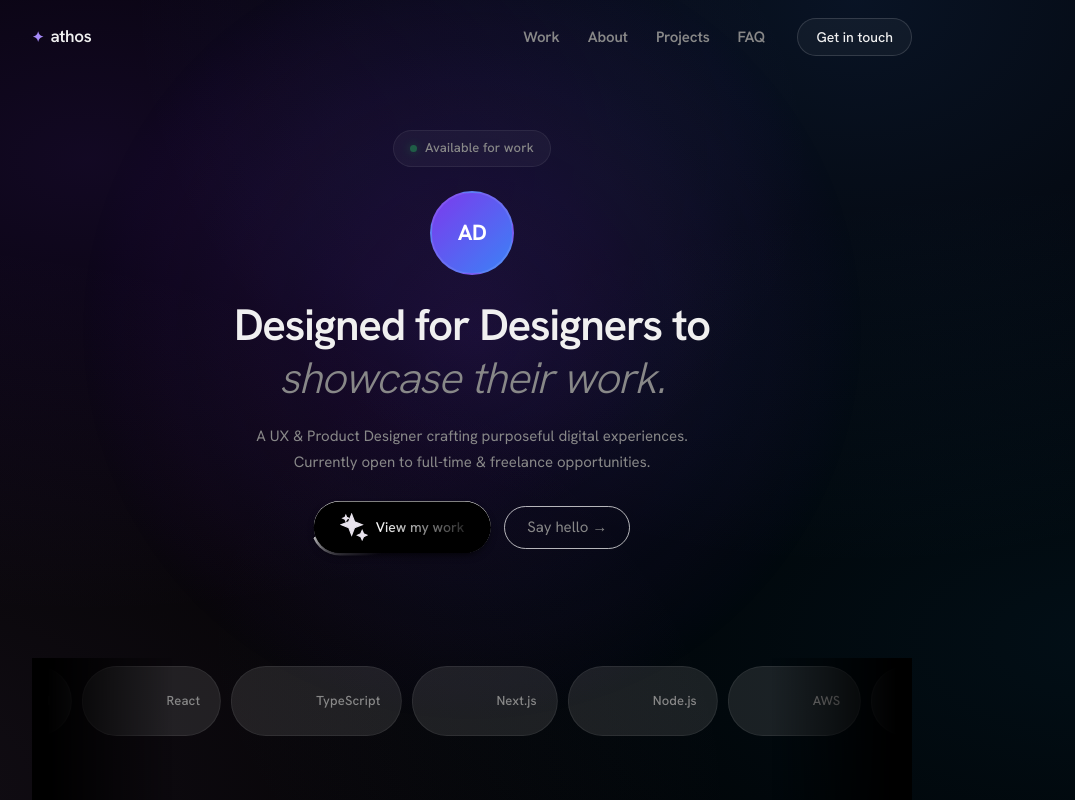
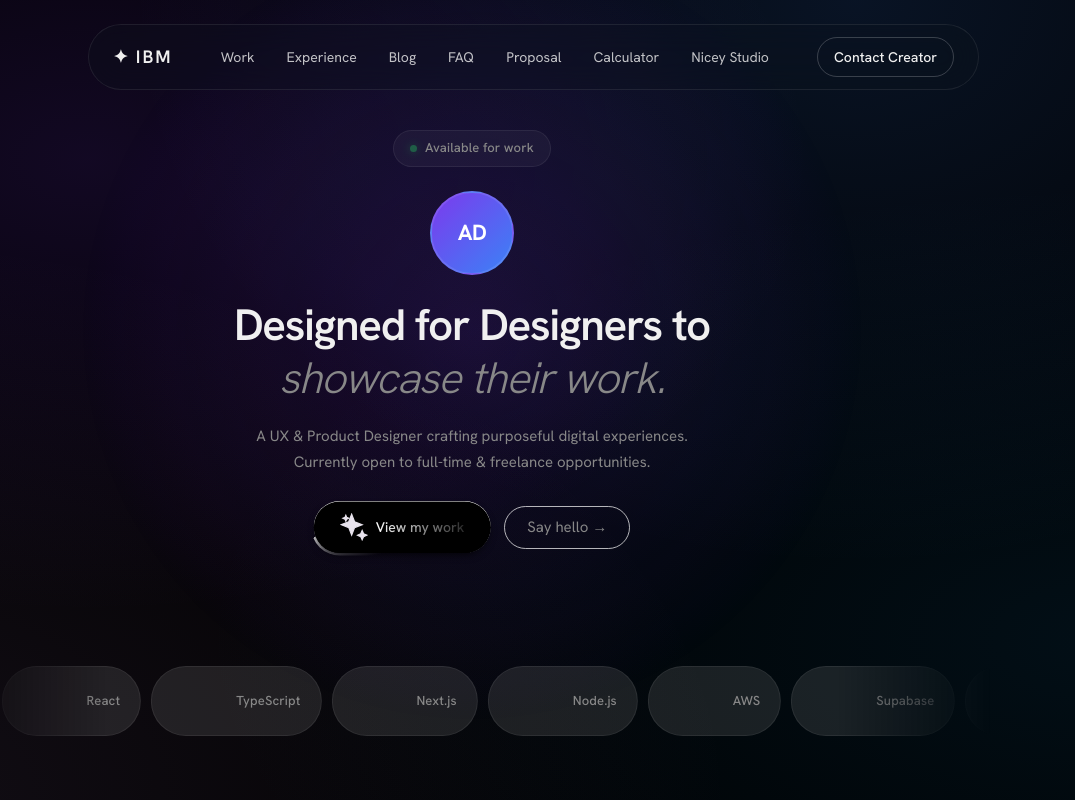
Before and after one commit to ibrahimthadathil/work-portfolio, a Next.js app: page / in a window 1280 px wide. Shown: the top 800 px of the page, without its empty margins (168-1243 px from the left). Built offline with nearby package versions, Linux system fonts and the light colour scheme; some icons are missing; a web font is replaced by a local one.

Commit message:
Refactor styles and layout for Navbar, Skills, and Experience components; update animations and improve responsiveness

```diff
--- a/app/globals.css
+++ b/app/globals.css
@@ -354,7 +354,7 @@ body {
   background-size: 200% 200%;
 
   /* Apply the waving animation: 15s duration, smooth easing, infinite loop, reverses back and forth */
-  animation: waveGradient 15s ease infinite alternate;
+  animation: waveGradient 5s ease infinite alternate;
 
   color: var(--text-primary);
   line-height: 1.6;
@@ -409,8 +409,8 @@ button {
    SELECTION
    ============================================ */
 ::selection {
-  background: var(--accent-purple-glow);
-  color: var(--accent-purple-light);
+  background: var(--accent-blue-glow);
+  color: var(--accent-yellow-light);
 }
 
 /* ============================================
--- a/components/Experience.module.css
+++ b/components/Experience.module.css
@@ -1,15 +1,24 @@
-.section { border-top: 1px solid var(--border); }
+
 
 .header { margin-bottom: 28px; }
 
 /* Section label — type-h2-13: 13px 500 lh:1.60 ls:0.78px */
 .sectionTitle {
-  font-size: var(--text-13);
-  font-weight: 500;
-  line-height: 1.60;
-  letter-spacing: var(--tracking-0-78);
-  text-transform: uppercase;
-  color: var(--text-muted);
+  display: flex;
+  align-items: center;
+  gap: 12px;
+  color: var(--text-primary);
+  font-size: var(--text-24, 24px);
+  font-weight: 300; /* Lighter font weight to match the reference */
+  margin-bottom: 24px; /* Increased gap before the skills block */
+}
+
+.orangeDot {
+  display: inline-block;
+  width: 10px; /* Slightly smaller dot */
+  height: 10px;
+  background-color: var(--color-orange, #ff6c0a);
+  border-radius: 50%;
 }
 
 .list { display: flex; flex-direction: column; }
--- a/components/Experience.tsx
+++ b/components/Experience.tsx
@@ -40,7 +40,9 @@ export default function Experience() {
           viewport={{ once: true }}
           transition={{ duration: 0.6 }}
         >
-          <h2 className={styles.sectionTitle}>Experience</h2>
+          <h2 className={styles.sectionTitle}>
+            <span className={styles.orangeDot}></span> Experience
+          </h2>
         </motion.div>
 
         <div className={styles.list}>
--- a/components/Hero.module.css
+++ b/components/Hero.module.css
@@ -339,11 +339,25 @@
 /* ── Infinite Marquee ── */
 .marqueeOuter {
   position: relative;
-  width: calc(100% - 25rem);
+  width: calc(100% - 15rem);
   margin-inline: 5rem;
   overflow: hidden;
   padding-bottom: 56px;
   box-sizing: border-box;
+  -webkit-mask-image: linear-gradient(
+    to right,
+    transparent 0%,
+    black 15%,   /* Content fully visible starting at 15% from left */
+    black 85%,   /* Content stays fully visible until 85% */
+    transparent 100%
+  );
+  mask-image: linear-gradient(
+    to right,
+    transparent 0%,
+    black 15%,
+    black 85%,
+    transparent 100%
+  );
 }
 .fadeEdge {
   position: absolute;
@@ -353,14 +367,7 @@
   z-index: 2;
   pointer-events: none;
 }
-.fadeLeft {
-  left: 0;
-  background: linear-gradient(to right, var(--bg-primary) 10%, transparent);
-}
-.fadeRight {
-  right: 0;
-  background: linear-gradient(to left, var(--bg-primary) 10%, transparent);
-}
+
 
 .marqueeTrack {
   display: flex;
--- a/components/Navbar.module.css
+++ b/components/Navbar.module.css
@@ -1,89 +1,104 @@
+/* Navbar.module.css */
+
 .nav {
   position: fixed;
-  top: 0; left: 0; right: 0;
+  top: 24px; /* Floats away from the top edge */
+  left: 20%;
+  transform: translateX(-50%); /* Centers the capsule */
   z-index: 100;
-  padding: 18px 0;
-  transition: background 0.4s ease, backdrop-filter 0.4s ease, border-color 0.4s ease;
-  border-bottom: 1px solid transparent;
+
+  /* Capsule Shape & Constraints */
+  width: max-content;
+  max-width: 95vw;
+  border-radius: 999px;
+
+  /* Glass Effect & Thin Border */
+  background-color: rgba(15, 21, 31, 0.3); /* Translucent dark background */
+  backdrop-filter: blur(16px);
+  -webkit-backdrop-filter: blur(16px);
+  border: 1px solid rgba(255, 255, 255, 0.08); /* Thin, subtle border */
+
+  padding: 12px 24px;
+  transition: all 0.3s ease;
 }
 
+/* Optional: Slight color change or shrink when scrolling */
 .nav.scrolled {
-  background: rgba(8, 8, 8, 0.78);
-  backdrop-filter: blur(20px);
-  -webkit-backdrop-filter: blur(20px);
-  border-bottom-color: var(--border);
+  background-color: rgba(15, 21, 31, 0.6);
+  border: 1px solid rgba(255, 255, 255, 0.12);
+  padding: 10px 20px;
 }
 
 .inner {
-  max-width: var(--max-width);
-  margin: 0 auto;
-  padding: 0 var(--container-pad);
+  display: flex;
+  align-items: center;
+  justify-content: space-between;
+  gap: 48px; /* Spacing between logo, links, and button */
+}
+
+.logo {
+  display: flex;
+  align-items: center;
+  gap: 8px;
+  font-weight: 600;
+  font-size: var(--text-18, 18px);
+  letter-spacing: var(--tracking-neg-0-36, -0.36px);
+  color: var(--text-primary, #ffffff);
+}
+
+.logoIcon {
+  color: var(--text-primary, #ffffff);
+}
+
+.logoText {
+  text-transform: uppercase;
+  letter-spacing: 2px;
+}
+
+.links {
   display: flex;
   align-items: center;
   gap: 32px;
-}
-
-/* Logo — type-heading-17: 17px 600 ls:-0.34px */
-.logo {
-  display: flex;
-  align-items: center;
-  gap: 7px;
-  font-size: var(--text-17);
-  font-weight: 600;
-  letter-spacing: var(--tracking-neg-0-34);
-  color: var(--text-primary);
-  text-decoration: none;
-  margin-right: auto;
-  line-height: 1.60;
-}
-
-.logoIcon {
-  color: var(--accent-purple-light);
-  font-size: var(--text-14);
-}
-
-/* Nav links — type-subheading-15: 15px 600 ls:-0.15px */
-.links {
-  display: flex;
   list-style: none;
-  gap: 28px;
-  align-items: center;
+  margin: 0;
+  padding: 0;
 }
 
 .link {
-  font-size: var(--text-15);
-  font-weight: 600;
-  letter-spacing: var(--tracking-neg-0-15);
-  color: var(--text-secondary);
-  text-decoration: none;
-  line-height: 1.60;
-  transition: color var(--transition);
+  font-size: var(--text-14, 14px);
+  color: var(--text-primary, #ffffff);
+  opacity: 0.8;
+  transition: opacity 0.2s ease;
+  font-weight: 400;
 }
 
 .link:hover {
-  color: var(--text-primary);
+  opacity: 1;
 }
 
-/* CTA — type-button: 14px 500 */
 .cta {
-  font-size: var(--text-14);
+  font-size: var(--text-14, 14px);
   font-weight: 500;
-  line-height: normal;
-  padding: 9px 18px;
-  border-radius: var(--radius-full);
-  border: 1px solid var(--border-hover);
-  color: var(--text-primary);
-  background: rgba(255, 255, 255, 0.04);
-  transition: background var(--transition), border-color var(--transition);
+  color: var(--text-primary, #ffffff);
+  background-color: transparent;
+  border: 1px solid rgba(255, 255, 255, 0.2);
+  padding: 8px 16px;
+  border-radius: 999px; /* Pill shape */
+  transition: all 0.2s ease;
   white-space: nowrap;
 }
 
 .cta:hover {
-  background: rgba(255, 255, 255, 0.08);
-  border-color: rgba(255, 255, 255, 0.22);
+  background-color: rgba(255, 255, 255, 0.1);
+  border-color: rgba(255, 255, 255, 0.4);
 }
 
-@media (max-width: 768px) {
-  .links { display: none; }
-  .inner { padding: 0 var(--container-pad); }
+/* Mobile Responsiveness */
+@media (max-width: 960px) {
+  .inner {
+    gap: 24px;
+  }
+  .links {
+    display: none; /* Hides standard links on smaller screens to preserve the capsule shape */
+  }
 }
--- a/components/Navbar.tsx
+++ b/components/Navbar.tsx
@@ -1,13 +1,16 @@
 "use client";
 import { useEffect, useState } from "react";
-import { motion, useScroll, useTransform } from "framer-motion";
+import { motion } from "framer-motion";
 import styles from "./Navbar.module.css";
 
 const links = [
   { label: "Work", href: "#work" },
-  { label: "About", href: "#about" },
-  { label: "Projects", href: "#projects" },
+  { label: "Experience", href: "#experience" },
+  { label: "Blog", href: "#blog" },
   { label: "FAQ", href: "#faq" },
+  { label: "Proposal", href: "#proposal" },
+  { label: "Calculator", href: "#calculator" },
+  { label: "Nicey Studio", href: "#nicey-studio" },
 ];
 
 export default function Navbar() {
@@ -30,7 +33,7 @@ export default function Navbar() {
         {/* Logo */}
         <a href="#" className={styles.logo}>
           <span className={styles.logoIcon}>✦</span>
-          <span className={styles.logoText}>athos</span>
+          <span className={styles.logoText}>IBM</span>
         </a>
 
         {/* Links */}
@@ -45,8 +48,8 @@ export default function Navbar() {
         </ul>
 
         {/* CTA */}
-        <a href="mailto:hello@athos.design" className={styles.cta}>
-          Get in touch
+        <a href="mailto:hello@example.com" className={styles.cta}>
+          Contact Creator
         </a>
       </div>
     </motion.nav>
--- a/components/Skills.tsx
+++ b/components/Skills.tsx
@@ -2,26 +2,25 @@
 import { motion } from "framer-motion";
 import styles from "./Skills.module.css";
 
-const skillGroups = [
-  {
-    label: "Design",
-    skills: ["Figma", "Framer", "Webflow", "Principle", "Protopie", "PrototypeAI"],
-  },
-  {
-    label: "Research",
-    skills: ["User Interviews", "Usability Testing", "Card Sorting", "A/B Testing"],
-  },
-  {
-    label: "Dev",
-    skills: ["HTML/CSS", "React", "TypeScript", "Next.js", "Tailwind"],
-  },
-  {
-    label: "Tools",
-    skills: ["Notion", "Linear", "Jira", "Miro", "Slack", "Loom"],
-  },
+// Flattened into a single array to match the continuous block layout from the design
+const skillsList = [
+  "JavaScript",
+  "TypeScript",
+  "React.js",
+  "Next.js",
+  "Node.js",
+  "Express.js",
+  "MongoDB",
+  "PostgreSQL",
+  "Supabase",
+  "Redis",
+  "Docker",
+  "AWS",
+  "Tailwind CSS",
+  "Redux Toolkit",
+  "RESTful APIs",
+  "+ More",
 ];
-
-const colors = ["#7c3aed", "#3b82f6", "#10b981", "#f59e0b", "#ec4899", "#8b5cf6"];
 
 export default function Skills() {
   return (
@@ -33,29 +32,27 @@ export default function Skills() {
           viewport={{ once: true }}
           transition={{ duration: 0.6 }}
         >
-          <h2 className={styles.sectionTitle}>Skills</h2>
+          <h2 className={styles.sectionTitle}>
+            <span className={styles.orangeDot}></span> Skills
+          </h2>
 
-          <div className={styles.groups}>
-            {skillGroups.map((g, gi) => (
-              <div key={g.label} className={styles.group}>
-                <span className={styles.groupLabel}>{g.label}</span>
+          {/* Render as a single wrapping container instead of mapped groups */}
           <div className={styles.pills}>
-                  {g.skills.map((s, si) => (
+            {skillsList.map((skill, index) => (
               <motion.span
-                      key={s}
+                key={skill}
                 className={styles.pill}
-                      style={{ "--clr": colors[(gi * 2 + si) % colors.length] } as React.CSSProperties}
-                      initial={{ opacity: 0, scale: 0.9 }}
+                initial={{ opacity: 0, scale: 0.95 }}
                 whileInView={{ opacity: 1, scale: 1 }}
                 viewport={{ once: true }}
-                      transition={{ duration: 0.35, delay: (gi * 4 + si) * 0.04 }}
-                      whileHover={{ scale: 1.06 }}
+                transition={{
+                  duration: 0.35,
+                  delay: index * 0.03, // Staggered fade-in
+                }}
+                whileHover={{ scale: 1.05 }}
               >
-                      {s}
+                {skill}
               </motion.span>
-                  ))}
-                </div>
-              </div>
             ))}
           </div>
         </motion.div>
```
Also changed, not shown: components/Skills.module.css (+40 -47 lines). Lines whose indentation alone changed are shown as unchanged.
